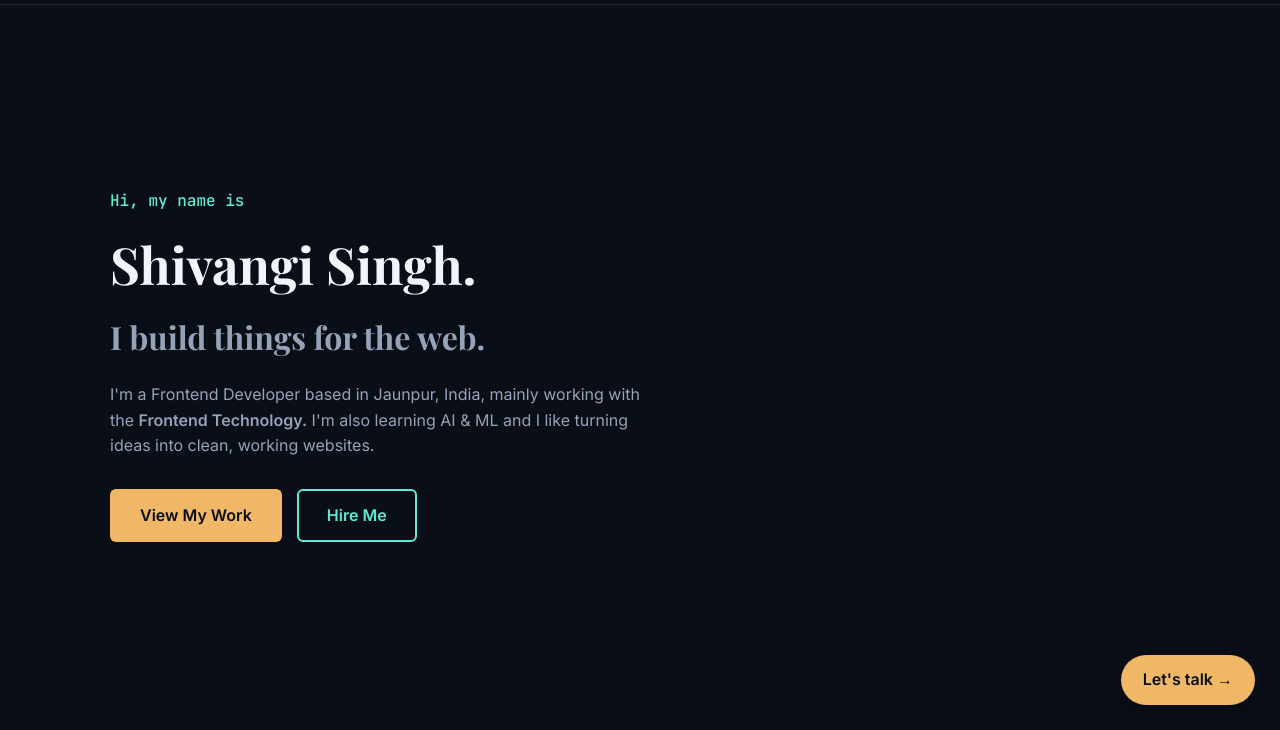
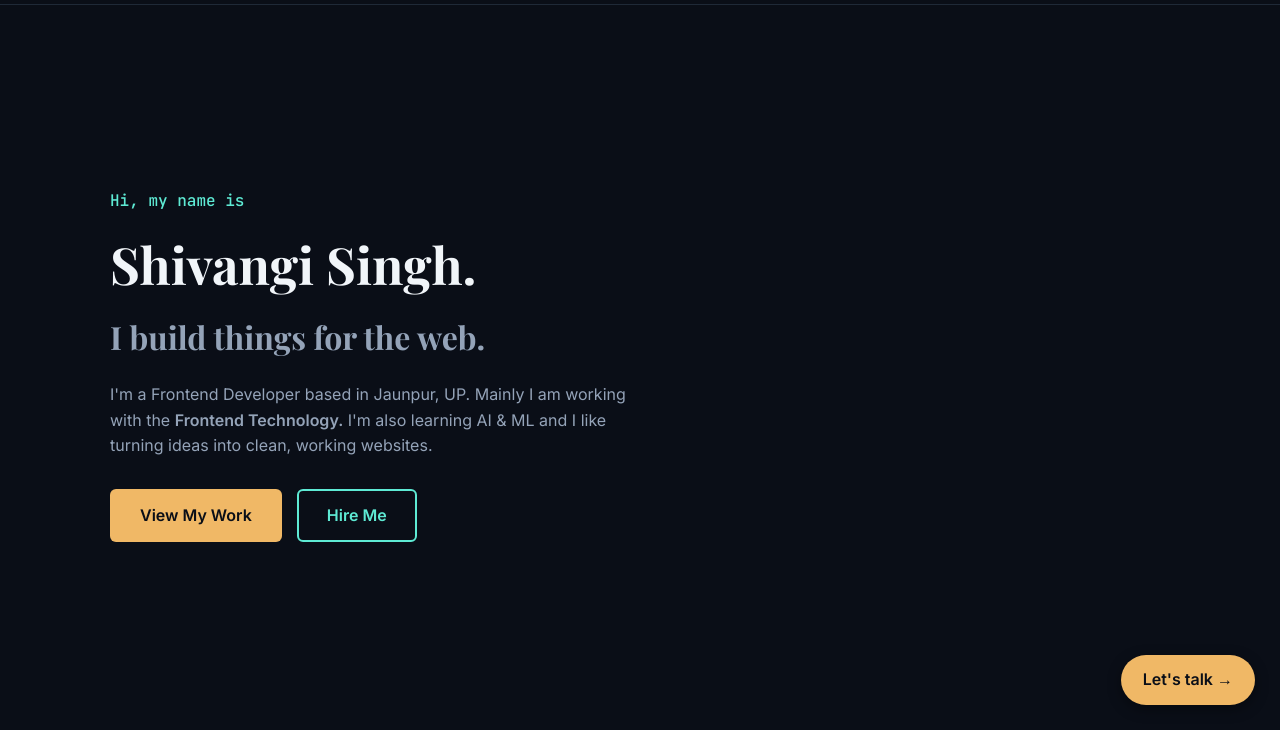
Before and after one commit to Shivangi-2008/PORTFOLIO, a plain HTML site: page index.html in a window 1280 px wide. Shown: the part 70-800 px from the top of the page. Drawn offline with nearby package versions, Linux system fonts and the light colour scheme.

Commit message:
Update about

```diff
--- a/index.html
+++ b/index.html
@@ -63,7 +63,7 @@
       <h1 class="hero-name">Shivangi Singh.</h1>
       <h2 class="hero-role">I build things for the web.</h2>
       <p class="hero-text">
-        I'm a Frontend Developer based in Jaunpur, India, mainly working with the
+        I'm a Frontend Developer based in Jaunpur, UP. Mainly I am  working with the
         <strong>Frontend Technology.</strong> I'm also learning
         AI &amp; ML and I like turning ideas into clean, working websites.
       </p>
```
